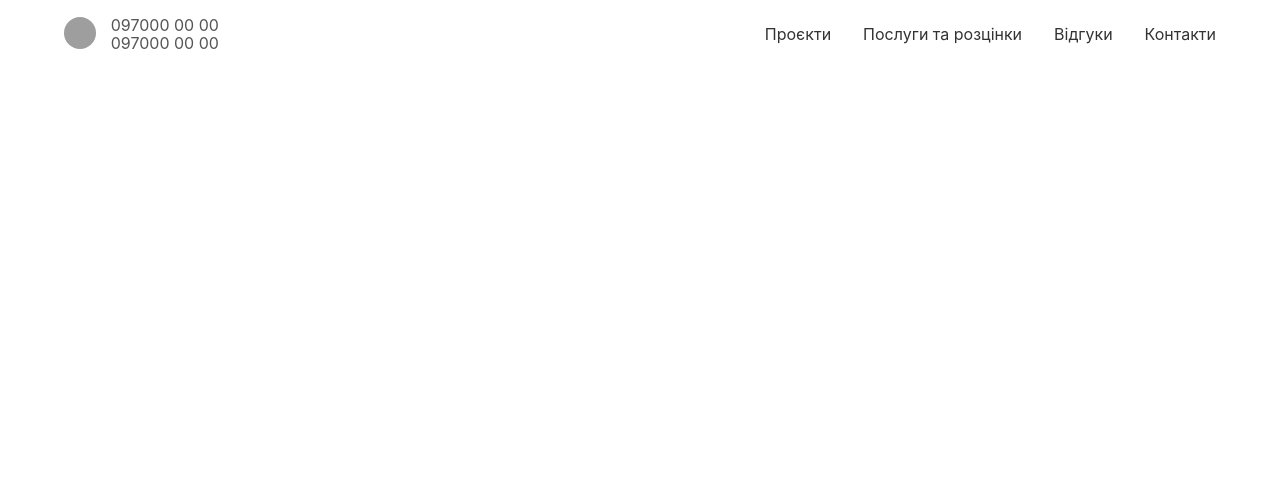
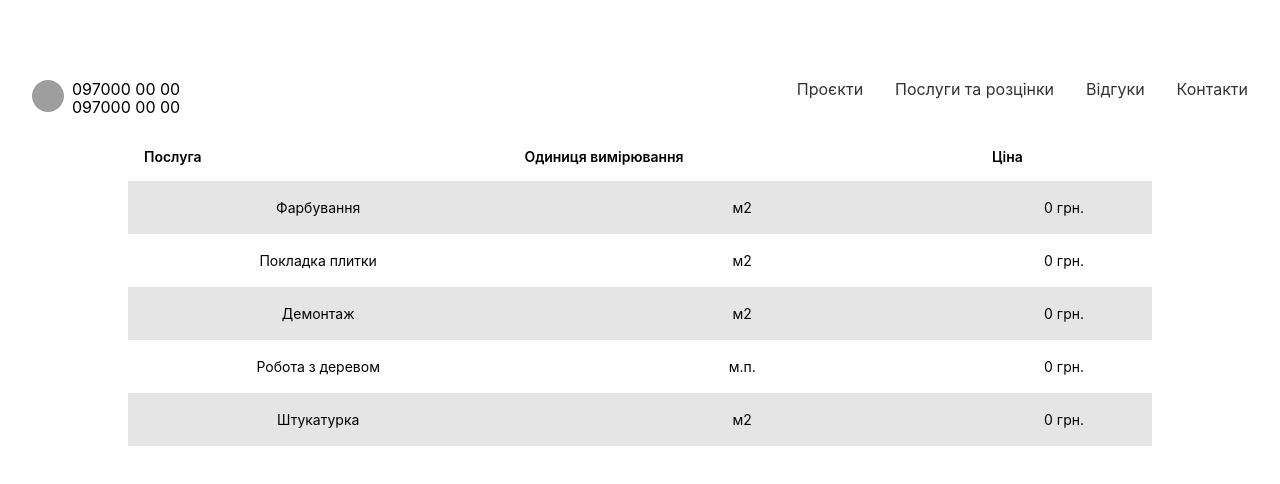
Before and after one commit to lana193/lizena, a React (Create React App) app: page /services in a window 1280 px wide. Shown: the top 484 px of the page. Built offline with nearby package versions, Linux system fonts and the light colour scheme; grey boxes are pictures that could not be loaded.

Commit message:
Change NavBar

```diff
--- a/src/App.js
+++ b/src/App.js
@@ -1,17 +1,18 @@
 import React, { lazy, Suspense } from "react";
 import { BrowserRouter as Router, Route, Switch } from "react-router-dom";
 import NavBar from './components/navigation/NavBar';
-import Home from './containers/home/Home';
 
-function App() {
+const App = () => {
   return (
     <Router>
       <Suspense fallback={<div>Loading... </div>}>
         <NavBar />
         <Switch>
           <Route exact path="/" component={lazy(() => import('./containers/home/Home'))} />
+          <Route exact path="/lizena" component={lazy(() => import('./containers/home/Home'))} />
           <Route exact path="/projects" component={lazy(() => import('./containers/projects/Projects'))} />
           <Route path="/projects/project" component={lazy(() => import('./containers/projects/Project'))} />
+          <Route exact path="/services" component={lazy(() => import('./containers/services/Services'))} />
         </Switch>
       </Suspense>
       {/* <LoadingSpinner /> */}
--- a/src/components/navigation/NavBar.js
+++ b/src/components/navigation/NavBar.js
@@ -1,24 +1,57 @@
-import React from 'react';
+import React, { useState } from 'react';
 import logo from './logo.jpg';
 import { Link } from 'react-router-dom';
+import { isMobile } from 'react-device-detect';
+import './Navigation.css';
 
 const NavBar = () => {
-    return(
-        <nav className="dt w-100 border-box pa3 ph5-ns">
-            <div className="w-45">
-            <Link to='/' className="dtc v-mid mid-gray link dim w-25">
-                <img src={logo} class="dib w2 h2 br-100" alt="Site Name" />
-            </ Link>
-            <div className="dtc v-left mid-gray v-mid ml5 pl2">097000 00 00 <br />097000 00 00</div>
+    const [ showMobileMenu, setShowMobileMenu ] = useState(false);
+    return (
+        <nav className='navigation-container v-mid w-100'>
+            <div className='nav-left v-mid pl4'>
+                <Link to='/' className='v-mid mid-gray link'>
+                    <img src={logo} className="w2 h2 br-100" alt="Site Name" />
+                </ Link>
+                <div className='pl2'>097000 00 00 <br />097000 00 00</div>
             </div>
+            { isMobile ?
+                <div className='nav-right v-mid'>
+                        <div onClick={() => setShowMobileMenu(!showMobileMenu)} className ='link dim dark-gray f6 f5-ns pr4'>
+                            { showMobileMenu ?
+                            <div className='pt2'>
+                                <svg version="1.1" fill="#000000" xmlns="http://www.w3.org/2000/svg" x="0px" y="0px" viewBox="0 0 1000 1000" width="25px" height="20px">
+                            <g><path d="M500,442.7L79.3,22.6C63.4,6.7,37.7,6.7,21.9,22.5C6.1,38.3,6.1,64,22,79.9L442.6,500L22,920.1C6,936,6.1,961.6,21.9,977.5c15.8,15.8,41.6,15.8,57.4-0.1L500,557.3l420.7,420.1c16,15.9,41.6,15.9,57.4,0.1c15.8-15.8,15.8-41.5-0.1-57.4L557.4,500L978,79.9c16-15.9,15.9-41.5,0.1-57.4c-15.8-15.8-41.6-15.8-57.4,0.1L500,442.7L500,442.7z"/></g>
+               </svg>
+                                </div>
 
 
-            <div className ="dtc v-mid w-75 tr">
-                <Link to='/projects' className ="link dim dark-gray f6 f5-ns dib mr3 mr4-ns" href="#" title="">Проєкти</Link>
-                <a className ="link dim dark-gray f6 f5-ns dib mr3 mr4-ns" href="#" title="">Послуги та розцінки</a>
-                <a className ="link dim dark-gray f6 f5-ns dib mr3 mr4-ns" href="#" title="">Відгуки</a>
-                <a className ="link dim dark-gray f6 f5-ns dib" href="#" title="">Контакти</a>
-            </div>
+
+                            :
+                            <svg fill="#000000" xmlns="http://www.w3.org/2000/svg" viewBox="0 0 30 30" width="30px" height="30px">
+                            <path d="M 3 7 A 1.0001 1.0001 0 1 0 3 9 L 27 9 A 1.0001 1.0001 0 1 0 27 7 L 3 7 z M 3 14 A 1.0001 1.0001 0 1 0 3 16 L 27 16 A 1.0001 1.0001 0 1 0 27 14 L 3 14 z M 3 21 A 1.0001 1.0001 0 1 0 3 23 L 27 23 A 1.0001 1.0001 0 1 0 27 21 L 3 21 z"/>
+                        </svg>
+
+                }
+
+                        </div>
+                    { showMobileMenu &&
+                        <div className='mobile-menu pt3'>
+                            <Link to='/projects' className ='link dim dark-gray f5 f5-ns b--light-silver pa2 bb b--light-green pl4'>Проєкти</Link>
+                            <Link to='/services' className ='link dim dark-gray f5 f5-ns b--light-silver pa2 bb b--light-green pl4'>Послуги та розцінки</Link>
+                            <a className ='link dim dark-gray f5 f5-ns b--light-silver pa2 bb b--light-green pl4' >Відгуки</a>
+                            <a className ='link dim dark-gray f5 f5-ns b--light-silver pa2 pl4'>Контакти</a>
+                        </div>
+                    }
+                    </div>
+                :
+
+                <div className ='nav-right v-mid'>
+                    <Link to='/projects' className ='link dim dark-gray f6 f5-ns mr3 mr4-ns'>Проєкти</Link>
+                    <Link to='/services' className ='link dim dark-gray f6 f5-ns mr3 mr4-ns'>Послуги та розцінки</Link>
+                    <a className ="link dim dark-gray f6 f5-ns mr3 mr4-ns" >Відгуки</a>
+                    <a className ="link dim dark-gray f6 f5-ns pr4" href="#" title="">Контакти</a>
+                </div>
+            }
         </nav>
     )
 }
--- /dev/null
+++ b/src/components/navigation/Navigation.css
@@ -0,0 +1,34 @@
+.navigation-container {
+    display: flex;
+    justify-content: space-between;
+    padding: 1rem 0;
+    background-color: white;
+    position: fixed;
+
+}
+
+.nav-left {
+    display: flex;
+    justify-content: space-between;
+    /* padding: 0 2rem; */
+}
+
+.nav-right {
+    display: flex;
+    justify-content: flex-end;
+    /* padding: 0 2rem; */
+    /* align-content: right; */
+}
+
+.mobile-menu {
+    display: flex;
+    position: fixed;
+    margin-top: 53px;
+    height: calc(100vh - 70px);
+    flex-direction: column;
+    flex-wrap: wrap;
+    background-color: white;
+    margin-right: 0;
+    padding: 0;
+    width: 100vw;
+}
--- a/src/containers/home/Home.css
+++ b/src/containers/home/Home.css
@@ -3,3 +3,7 @@
     background-image: url(http://www.example.com/bck.png);
     /* position: absolute; */
 }
+
+/* .home {
+    padding-top: px;
+} */
--- a/src/containers/home/Home.js
+++ b/src/containers/home/Home.js
@@ -11,7 +11,7 @@ const sectionStyle = {
 
 const Home = () => {
     return (
-        <div>
+        <div className='pt5'>
             <div style={sectionStyle}>
             {/* <img className='' src={background} alt='Background' /> */}
             <h1 className='f2 f1-l lh-title mt0 mb4 mb5-ns white'>Будівельно-ремонтна компанія ЛІЗЕНА</h1>
--- a/src/containers/projects/Project.js
+++ b/src/containers/projects/Project.js
@@ -1,17 +1,18 @@
 import React from 'react';
-import photo from './project-photo.jpg';
+
+import ProjectGallery from './ProjectGallery';
+
 import './projects.css';
 
 const Project = () => {
     return(
         <div className='mt5 mb3'>
-            <a className="background f6 link dim ba ph3 pv2 mb2 dib dark-green bg-white" href="#0"> Тут буде назва проєкту</a>
+            <a className='background f6 link dim ba ph3 pv2 mb2 dib dark-green bg-white' href="#0"> Тут буде назва проєкту</a>
             <p>Опис проєкту...</p>
             <h3>Галерея </h3>
-            <div className='photo'></div>
-            <img className='w5' src={ photo } />
-            <img className='w5' src={ photo } />
-            <img className='w5' src={ photo } />
+            <div className='tc p5'>
+                <ProjectGallery />
+            </div>
             <p>*Буде можливість додавати новий проєкт, фото та опис до нього, коли заходиш як адмін. </p>
         </div>
 
--- a/src/containers/projects/ProjectCard.js
+++ b/src/containers/projects/ProjectCard.js
@@ -4,17 +4,16 @@ import { Link } from 'react-router-dom';
 
 const ProjectCard = () => {
   return(
-        <article class="bg-white center mw5 ba b--black-10 mv4">
+    <article class='bg-white center mw5 ba b--black-10 mv4 br4 shadow-5'>
       <div class="pv2 ph3">
         <h1 class="f6 ttu tracked">Назва проєкту</h1>
       </div>
-  <img src={project} class="w-100 db" alt="Closeup photo of a tabby cat yawning."/>
+      <img src={project} class="w-100 db" alt='Project item'/>
       <div class="pa3">
         <Link to='./projects/project' class="link dim lh-title">Детальніше про проєкт</Link>
-    {/* <small class="gray db pv2">AMP - <time>6 hours ago</time></small> */}
       </div>
     </article>
-    )
+  );
 }
 
 export default ProjectCard;
--- /dev/null
+++ b/src/containers/projects/ProjectGallery.css
@@ -0,0 +1,21 @@
+.swiper-container {
+    margin-right: 2rem;
+    margin-left: 2rem;
+}
+.swiper-wrapper {
+    height: 20rem;
+    /* width: auto; */
+}
+@media only screen and (max-width: 767.98px){
+    .swiper-wrapper {
+        height: 10rem;
+    }
+}
+.swiper-slide {
+    background-size: cover;
+    width: 245px;
+}
+/* .slide-img {
+    height: 30rem;
+    width: auto;
+} */
--- /dev/null
+++ b/src/containers/projects/ProjectGallery.js
@@ -0,0 +1,62 @@
+import React from 'react';
+import Swiper from 'react-id-swiper';
+
+import 'swiper/css/swiper.css';
+import './ProjectGallery.css';
+
+const imgArray = [
+    'https://i0.wp.com/rbt-master.ru/wp-content/uploads/2018/12/remont-i-dizajn-kvartiry-1.jpg?resize=750%2C387&ssl=1',
+    'https://freedesignfile.com/upload/2017/03/Repair-of-Apartments-Stock-Photo-05.jpg',
+    'https://i.pinimg.com/originals/1b/c3/7e/1bc37ed586e1cbb5e87505ea2b94f05f.jpg',
+    'https://hightechreno.com/wp-content/uploads/2014/10/content_041.jpg',
+    'https://chicago.kiev.ua/img/remont/foto_2a_2b/2.jpg?v=1.0',
+    'https://chicago.kiev.ua/img/remont/foto_2a_2b/3.jpg?v=1.0'
+]
+
+const ProjectGallery = ( ) => {
+    const params = {
+        pagination: {
+          el: '.swiper-pagination',
+          type: 'bullets',
+          clickable: true
+        },
+        navigation: {
+          nextEl: '.swiper-button-next',
+          prevEl: '.swiper-button-prev'
+        },
+        spaceBetween: 20,
+        slideShadows: true,
+        loop: true,
+        slidesPerView: 'auto',
+        // slidesPerGroup: 3
+      }
+    return(
+        <Swiper {...params}>
+            {imgArray.map((item, i) => {
+                return (<div key={i} style={{backgroundImage: `url(${item})`}} className="swiper-slide">
+                  {/* <img className='slide-img' src={item} alt='Gallery item'/> */}
+                </div>)
+            }
+            )}
+
+        </Swiper>
+        // <div class="flex items-center justify-center pa4">
+        //     <a href="#0" class="f5 no-underline black bg-animate hover-bg-black hover-white inline-flex items-center pa3 ba border-box mr4">
+        //         <svg class="w1" data-icon="chevronLeft" viewBox="0 0 32 32" style={{ fill: 'currentcolor' }}>
+        //             <title>chevronLeft icon</title>
+        //             <path d="M20 1 L24 5 L14 16 L24 27 L20 31 L6 16 z"></path>
+        //         </svg>
+        //         <span class="pl1">Попередня</span>
+        //     </a>
+        //     <a href="#0" class="f5 no-underline black bg-animate hover-bg-black hover-white inline-flex items-center pa3 ba border-box">
+        //         <span class="pr1">Наступна</span>
+        //         <svg class="w1" data-icon="chevronRight" viewBox="0 0 32 32" style={{ fill: 'currentcolor' }}>
+        //             <title>chevronRight icon</title>
+        //             <path d="M12 1 L26 16 L12 31 L8 27 L18 16 L8 5 z"></path>
+        //         </svg>
+        //     </a>
+        // </div>
+    );
+}
+
+export default ProjectGallery;
--- /dev/null
+++ b/src/containers/services/Services.js
@@ -0,0 +1,19 @@
+import React from 'react';
+import ServicesTable from './ServicesTable';
+
+const Services = () => {
+    return (
+        <div className='tc mt5'>
+                    <div>
+            Ми надаємо широкий спектр будівельних послуг...
+        </div>
+        <div>
+            Якщо вас цікавить ремонт цього приміщення, ви можете обрати один з запропонованих пакетів:
+        </div>
+        <ServicesTable />
+
+        </div>
+    );
+}
+
+export default Services;
--- /dev/null
+++ b/src/containers/services/ServicesTable.js
@@ -0,0 +1,48 @@
+import React from 'react';
+
+const ServicesTable = () => {
+    return (
+        <div class="pa4">
+            <div class="overflow-auto">
+                <table class="f6 w-100 mw8 center" cellspacing="0">
+                    <thead>
+                        <tr class="stripe-dark">
+                            <th class="fw6 tl pa3 bg-white">Послуга</th>
+                            <th class="fw6 tl pa3 bg-white">Одиниця вимірювання</th>
+                            <th class="fw6 tl pa3 bg-white">Ціна</th>
+                        </tr>
+                    </thead>
+                    <tbody class="lh-copy">
+                        <tr class="stripe-dark">
+                            <td class="pa3">Фарбування</td>
+                            <td class="pa3">м2</td>
+                            <td class="pa3">0 грн.</td>
+                        </tr>
+                        <tr class="stripe-dark">
+                            <td class="pa3">Покладка плитки</td>
+                            <td class="pa3">м2</td>
+                            <td class="pa3">0 грн.</td>
+                        </tr>
+                        <tr class="stripe-dark">
+                            <td class="pa3">Демонтаж</td>
+                            <td class="pa3">м2</td>
+                            <td class="pa3">0 грн.</td>
+                        </tr>
+                        <tr class="stripe-dark">
+                            <td class="pa3">Робота з деревом</td>
+                            <td class="pa3">м.п.</td>
+                            <td class="pa3">0 грн.</td>
+                        </tr>
+                        <tr class="stripe-dark">
+                            <td class="pa3">Штукатурка</td>
+                            <td class="pa3">м2</td>
+                            <td class="pa3">0 грн.</td>
+                        </tr>
+                    </tbody>
+                </table>
+            </div>
+        </div>
+    );
+}
+
+export default ServicesTable;
```
Also changed, not shown: package.json (+10 -3 lines), 1 other file (tests, documents, lock files or other folders). Lines whose indentation alone changed are shown as unchanged.
